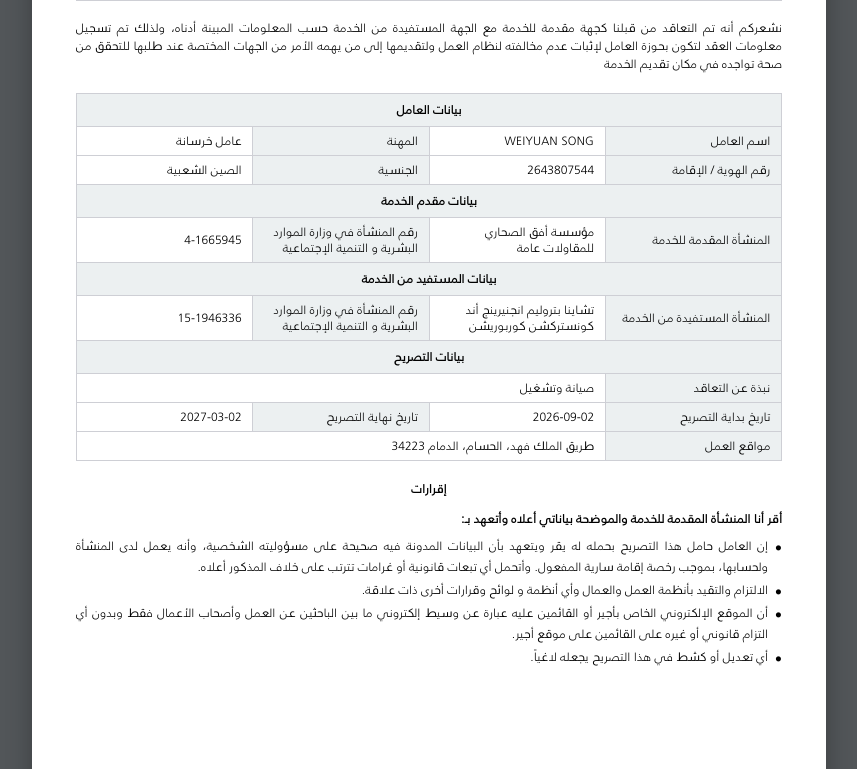
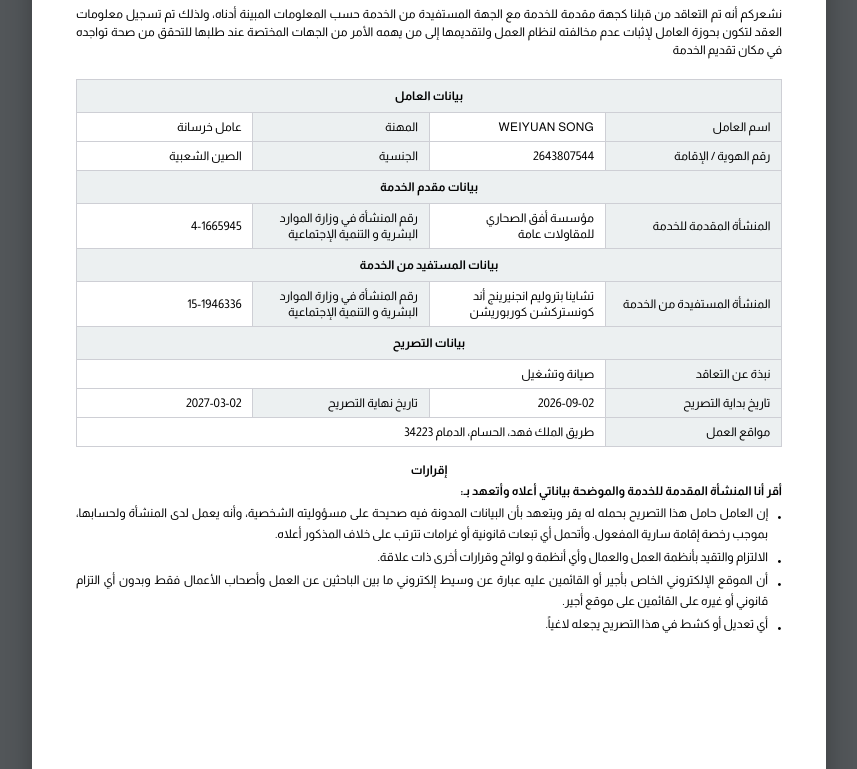
Before and after one commit to HaithamALNamer19/ageer, a website: page public/permit-document.html in a window 1280 px wide. Shown: the part 279-1048 px from the top of the page, without its empty margins (211-1068 px from the left). Drawn offline with Linux system fonts and the light colour scheme.

Commit message:
Embed native OpenType regular and bold Arabic fonts locally to unify stroke thickness in PDF

```diff
--- a/public/permit-document.html
+++ b/public/permit-document.html
@@ -11,7 +11,23 @@
     <!-- مكتبة تصدير PDF العميل عالية الدقة (jsPDF + html2canvas مضمنة محلياً) -->
     <script src="/assets/html2pdf.bundle.min.js"></script>
     <style>
-        /* تضمين خط Frutiger LT Arabic الأصلي المستخرج مباشرة من الوثيقة الرسمية */
+        /* تضمين خط المرعى Almarai الرسمي والمطابق لـ Frutiger LT Arabic مع دعم أوزان كاملة وشبكة أحرف OpenType */
+        @font-face {
+            font-family: 'Almarai';
+            src: url('/assets/Almarai-Regular.ttf') format('truetype');
+            font-weight: 400;
+            font-style: normal;
+            font-display: block;
+        }
+
+        @font-face {
+            font-family: 'Almarai';
+            src: url('/assets/Almarai-Bold.ttf') format('truetype');
+            font-weight: 700;
+            font-style: normal;
+            font-display: block;
+        }
+
         @font-face {
             font-family: 'FrutigerLTArabic-45Light';
             src: url('/assets/FrutigerLTArabic-45Light.ttf') format('truetype');
@@ -29,7 +45,7 @@
         }
 
         body {
-            font-family: 'FrutigerLTArabic-45Light', 'Almarai', -apple-system, BlinkMacSystemFont, "Segoe UI", Roboto, Arial, sans-serif;
+            font-family: 'Almarai', 'FrutigerLTArabic-45Light', Arial, sans-serif;
             background-color: #525659;
             color: #000000;
             min-height: 100vh;
@@ -588,9 +604,9 @@
             const opt = {
                 margin: 0,
                 filename: filename,
-                image: { type: 'jpeg', quality: 0.98 },
+                image: { type: 'jpeg', quality: 1.0 },
                 html2canvas: {
-                    scale: 2.5,
+                    scale: 2.8,
                     useCORS: true,
                     scrollY: 0,
                     logging: false
```
Also changed, not shown: public/assets/Almarai-Bold.ttf (added), public/assets/Almarai-Regular.ttf (added).
